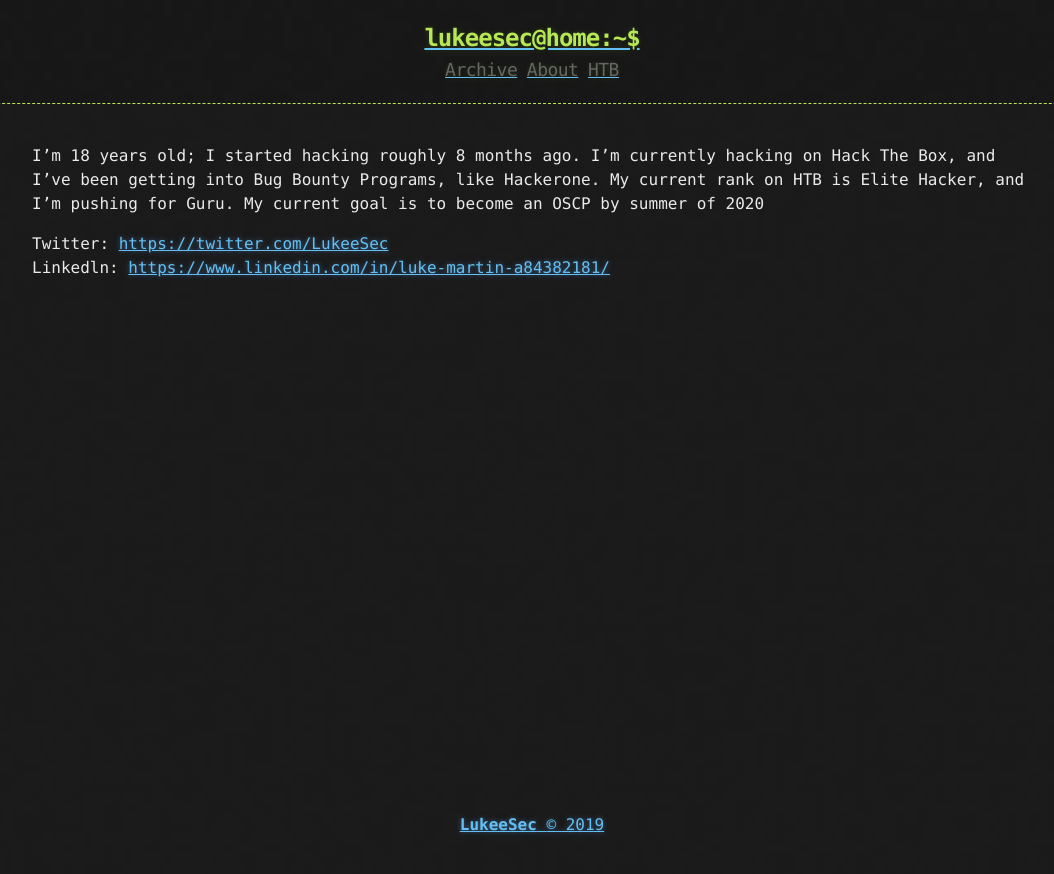
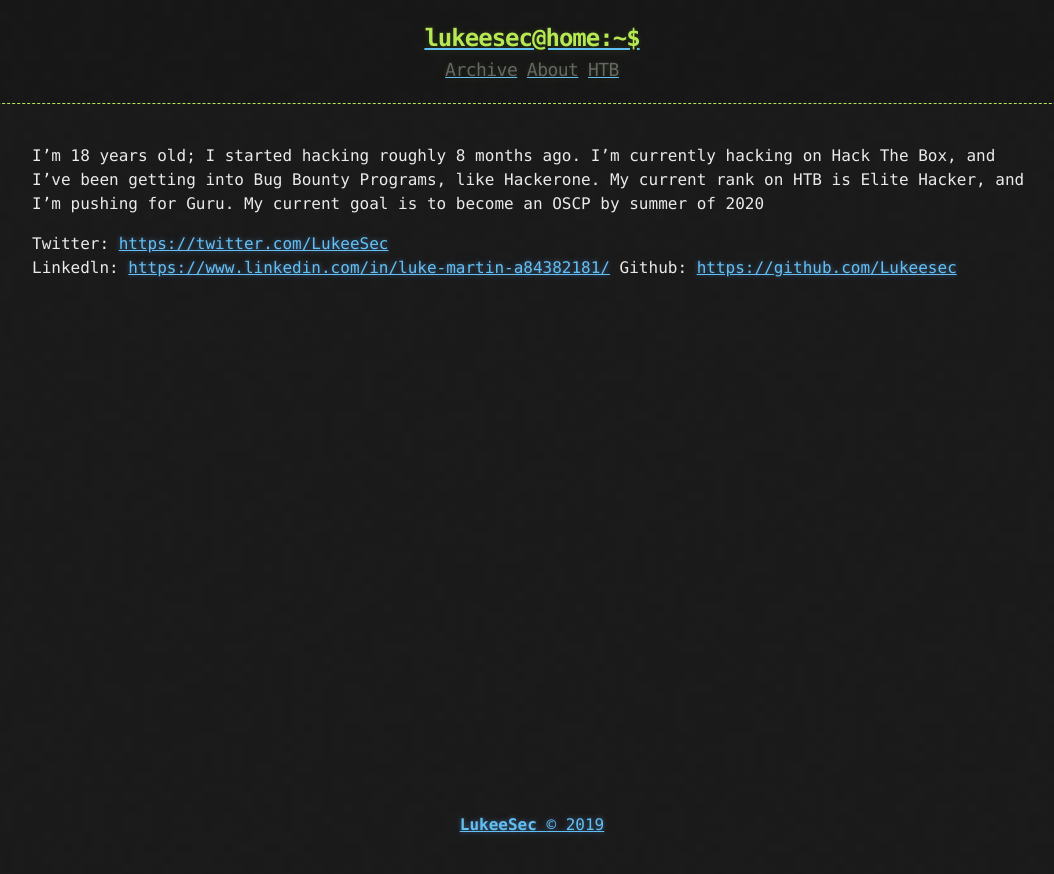
Before and after one commit to Lukeesec/LukeeSec.github.io, a Jekyll site: the page built from about.md, in a window 1280 px wide. Shown: the top 874 px of the page, without its empty margins (108-1162 px from the left). Built offline with Jekyll 4.4.1, drawn with Linux system fonts in a browser that asks for light colours; part of the change alters nothing that is shown.

Commit message:
Update about.md

```diff
--- a/about.md
+++ b/about.md
@@ -7,3 +7,4 @@ I'm 18 years old; I started hacking roughly 8 months ago. I'm currently hacking
 
 Twitter: <https://twitter.com/LukeeSec>
 Linkedln: <https://www.linkedin.com/in/luke-martin-a84382181/>
+Github: <https://github.com/Lukeesec>
```
